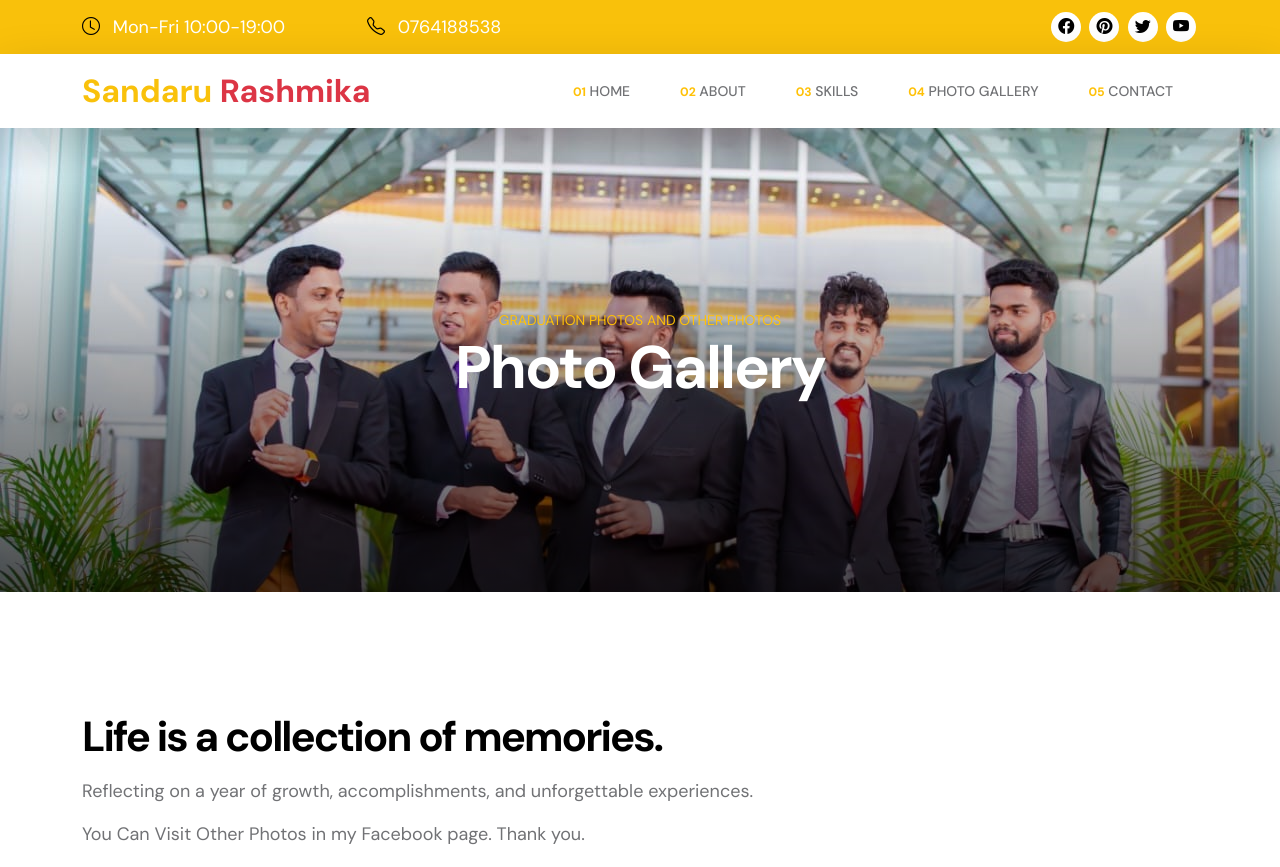
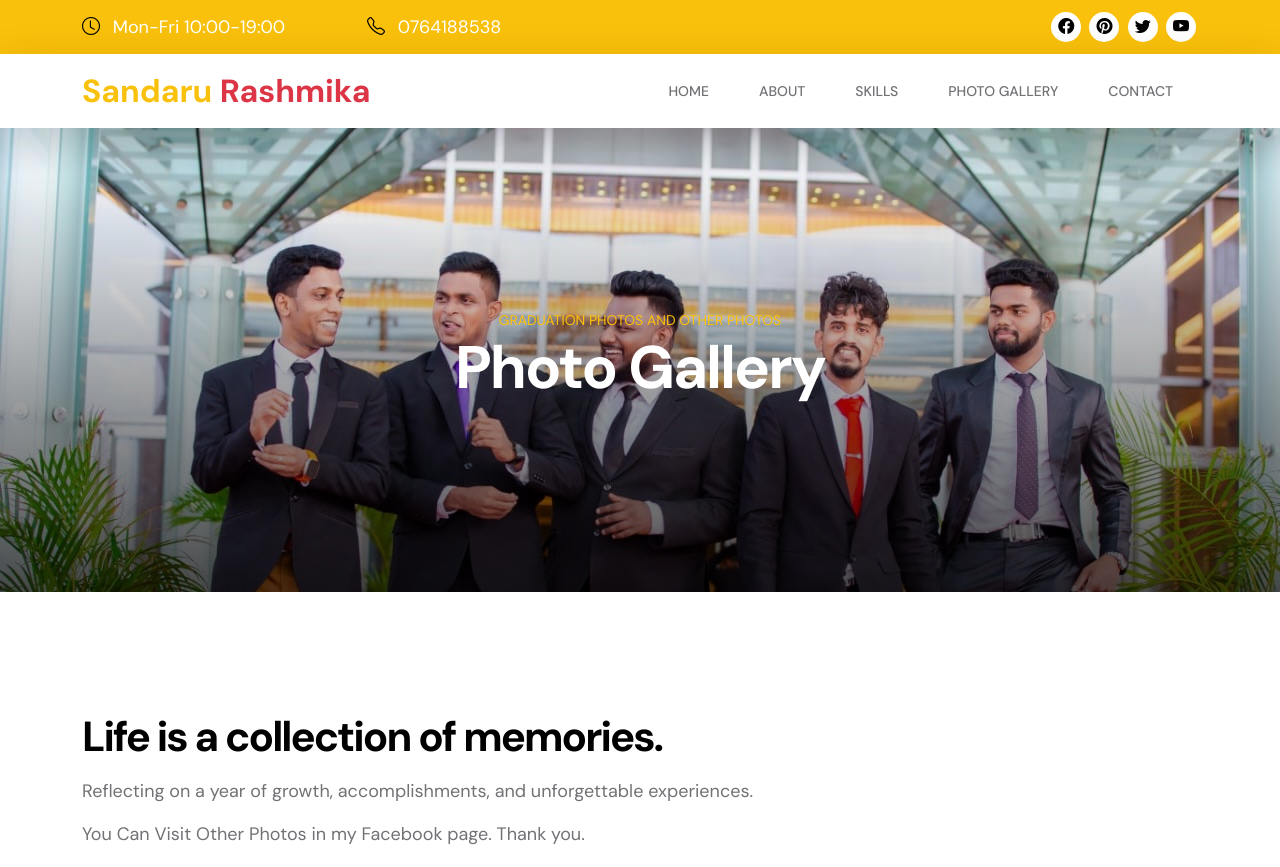
Before and after one commit to virusrash/rash.com, a plain HTML site: page project-detail.html in a window 1280 px wide. Shown: the top 867 px of the page. Drawn offline with Linux system fonts and the light colour scheme.

Commit message:
project-detail.html

```diff
--- a/project-detail.html
+++ b/project-detail.html
@@ -86,23 +86,23 @@ Free Bootstrap 5 HTML Template
                 <div class="collapse navbar-collapse" id="navbarNav">
                     <ul class="navbar-nav ms-auto">
                         <li class="nav-item">
-                            <a class="nav-link" href="index.html#section_1"><small class="small-title"><strong class="text-warning">01</strong></small> Home</a>
+                            <a class="nav-link" href="index.html#section_1"><small class="small-title"><strong class="text-warning"></strong></small> Home</a>
                         </li>
 
                         <li class="nav-item">
-                            <a class="nav-link" href="index.html#section_2"><small class="small-title"><strong class="text-warning">02</strong></small> About</a>
+                            <a class="nav-link" href="index.html#section_2"><small class="small-title"><strong class="text-warning"></strong></small> About</a>
                         </li>
 
                         <li class="nav-item">
-                            <a class="nav-link" href="index.html#section_3"><small class="small-title"><strong class="text-warning">03</strong></small> Skills</a>
+                            <a class="nav-link" href="index.html#section_3"><small class="small-title"><strong class="text-warning"></strong></small> Skills</a>
                         </li>
 
                         <li class="nav-item">
-                            <a class="nav-link" href="index.html#section_4"><small class="small-title"><strong class="text-warning">04</strong></small> Photo Gallery</a>
+                            <a class="nav-link" href="index.html#section_4"><small class="small-title"><strong class="text-warning"></strong></small> Photo Gallery</a>
                         </li>
 
                         <li class="nav-item">
-                            <a class="nav-link" href="index.html#section_5"><small class="small-title"><strong class="text-warning">05</strong></small> Contact</a>
+                            <a class="nav-link" href="index.html#section_5"><small class="small-title"><strong class="text-warning"></strong></small> Contact</a>
                         </li>
                     </ul>
                 <div>
```
